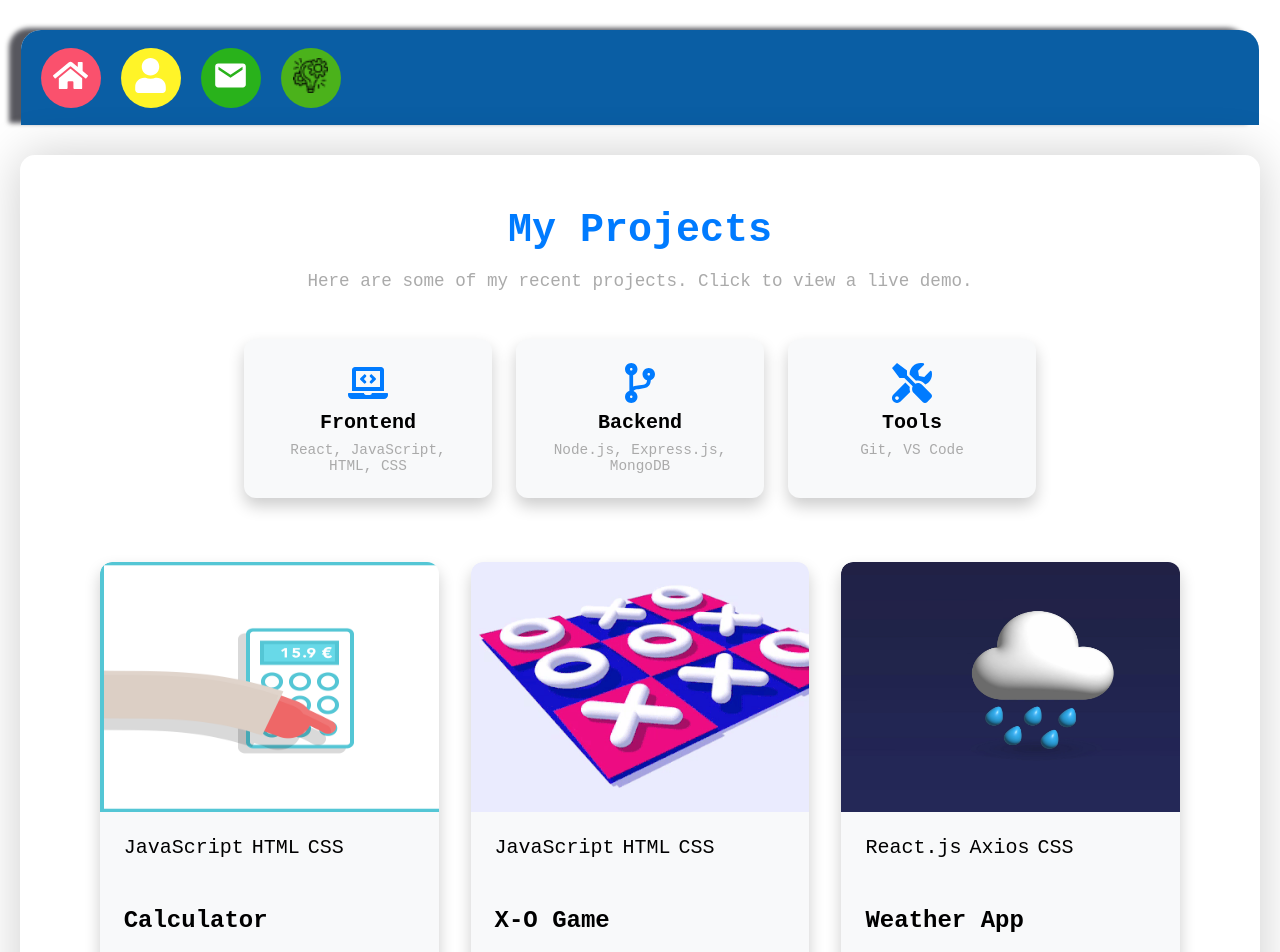
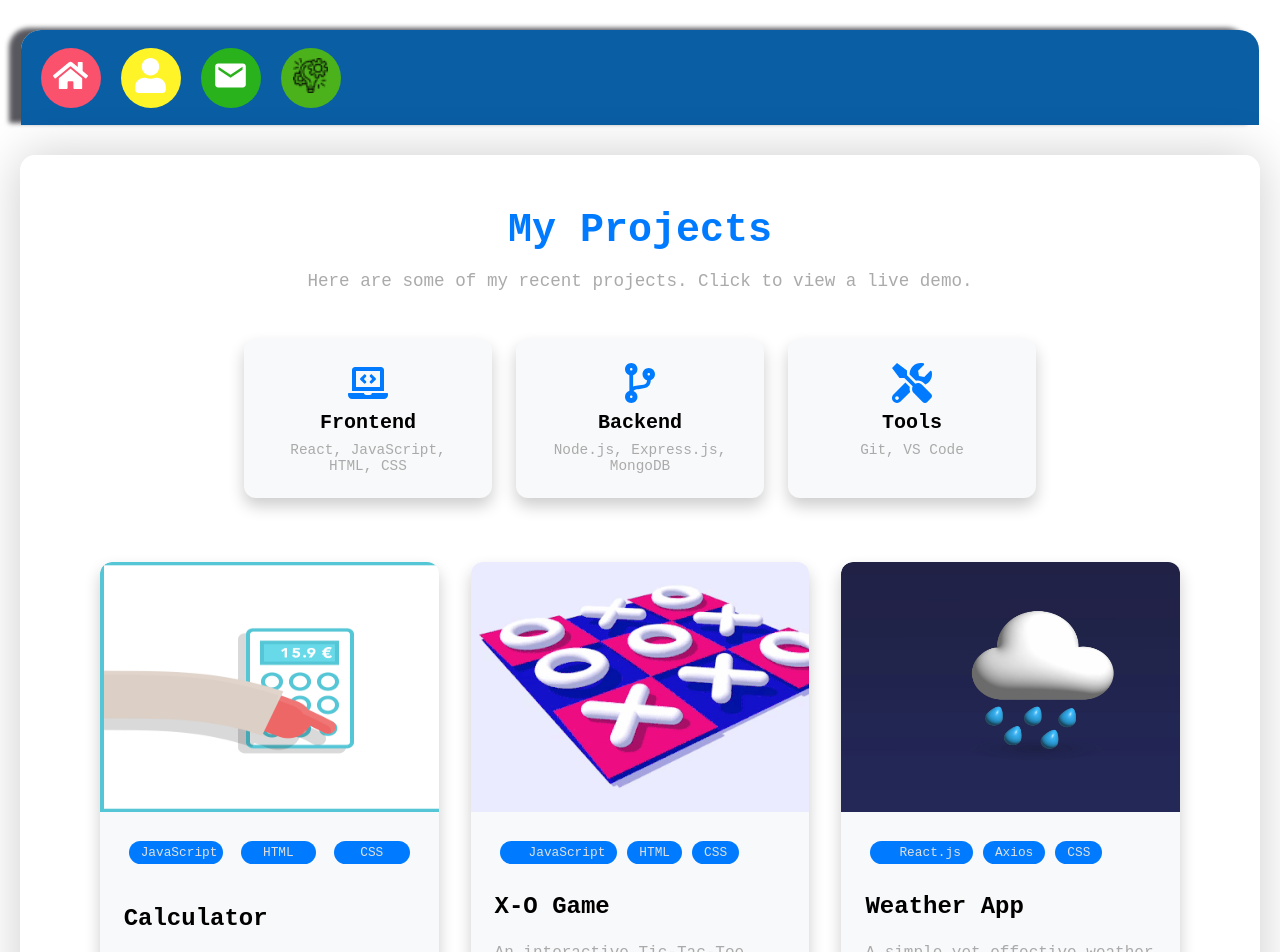
Before and after one commit to hamzabl8r/newPortfolio, a Next.js app: page /projects in a window 1280 px wide. Shown: the top 952 px of the page. Built offline with nearby package versions, Linux system fonts and the light colour scheme.

Commit message:
new Portfolio Hamza Beji

```diff
--- a/src/app/projects/page.jsx
+++ b/src/app/projects/page.jsx
@@ -58,9 +58,9 @@ const Projects = () => {
             />
             <div className={styles.projectcardcontent}>
               <div className={styles.projectcardtags}>
-                <span className={styles.projectcardtags}>JavaScript</span>
-                <span className={styles.projectcardtags}>HTML</span>
-                <span className={styles.projectcardtags}>CSS</span>
+                <span className={styles.projectcardtag}>JavaScript</span>
+                <span className={styles.projectcardtag}>HTML</span>
+                <span className={styles.projectcardtag}>CSS</span>
               </div>
               <h3>Calculator</h3>
               <p>
@@ -90,10 +90,10 @@ const Projects = () => {
               className={styles.projectcardimage}
             />
             <div className={styles.projectcardcontent}>
-              <div className={styles.projectcardtags}>
-                <span className={styles.projectcardtags}>JavaScript</span>
-                <span className={styles.projectcardtags}>HTML</span>
-                <span className={styles.projectcardtags}>CSS</span>
+              <div className={styles.projectcardtag}>
+                <span className={styles.projectcardtag}>JavaScript</span>
+                <span className={styles.projectcardtag}>HTML</span>
+                <span className={styles.projectcardtag}>CSS</span>
               </div>
               <h3>X-O Game</h3>
               <p>
@@ -123,10 +123,10 @@ const Projects = () => {
               className={styles.projectcardimage}
             />
             <div className={styles.projectcardcontent}>
-              <div className={styles.projectcardtags}>
-                <span className={styles.projectcardtags}>React.js</span>
-                <span className={styles.projectcardtags}>Axios</span>
-                <span className={styles.projectcardtags}>CSS</span>
+              <div className={styles.projectcardtag}>
+                <span className={styles.projectcardtag}>React.js</span>
+                <span className={styles.projectcardtag}>Axios</span>
+                <span className={styles.projectcardtag}>CSS</span>
               </div>
               <h3>Weather App</h3>
               <p>
@@ -159,8 +159,8 @@ const Projects = () => {
             />
             <div className={styles.projectcardcontent}>
               <div className={styles.projectcardtags}>
-                <span className={styles.projectcardtags}>React.js</span>
-                <span className={styles.projectcardtags}>Redux Toolkit</span>
+                <span className={styles.projectcardtag}>React.js</span>
+                <span className={styles.projectcardtag}>Redux Toolkit</span>
               </div>
               <h3>TODO App</h3>
               <p>
--- a/src/app/projects/porjects.module.css
+++ b/src/app/projects/porjects.module.css
@@ -126,18 +126,24 @@
 
 .projectcardtags {
   display: flex;
-  flex-wrap: wrap;
+  justify-content: center;
+  align-items: center;
   gap: 0.5rem;
+  width: 100%;
+  border-radius: 5px;
   margin-bottom: 0.75rem;
 }
 
 .projectcardtag {
-  background-color: var(--tag-background);
   color: var(--tag-text);
+  background-color: var(--color-primary);
+  width: 70px;
+  margin: 5px;
   padding: 0.25rem 0.75rem;
   border-radius: 20px;
   font-size: 0.8rem;
   font-weight: 500;
+  text-align: center;
 }
 
 .projectcardcontent h3 {
```
